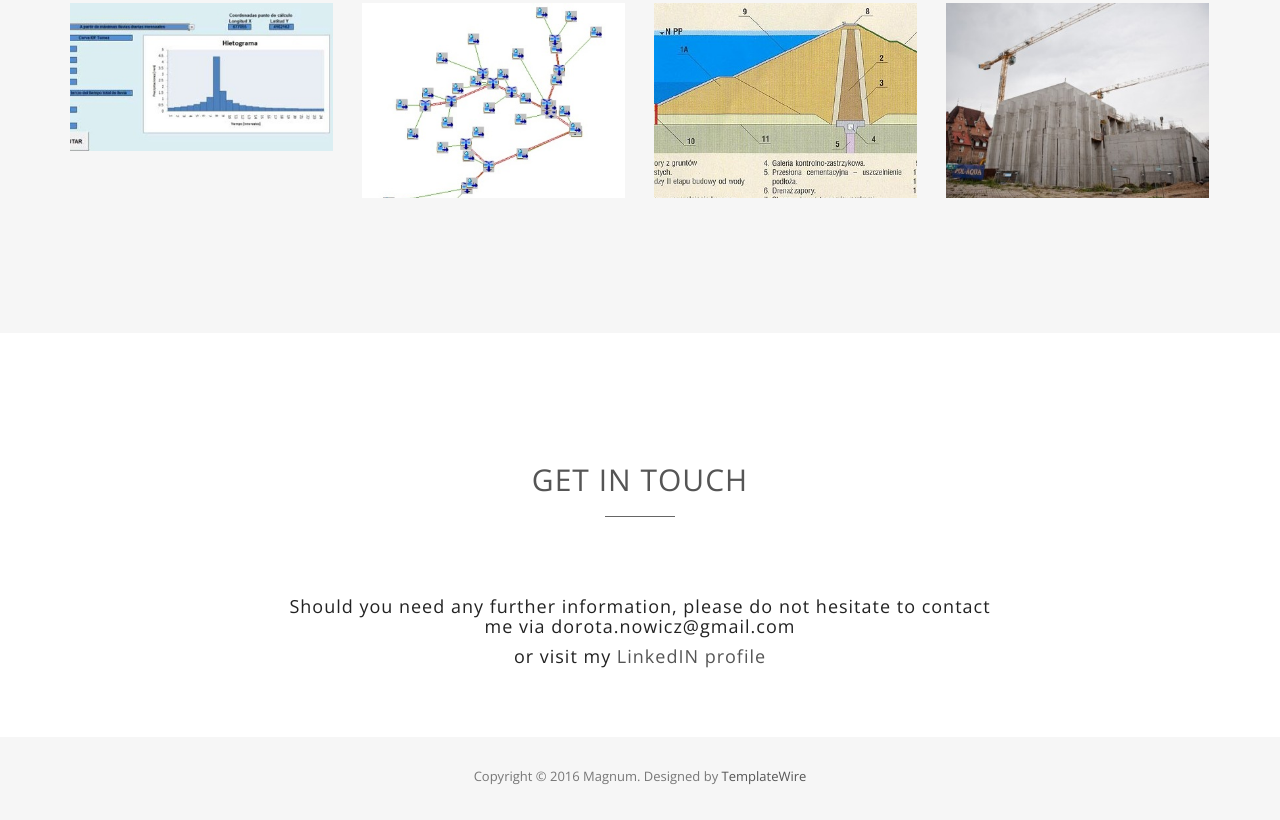
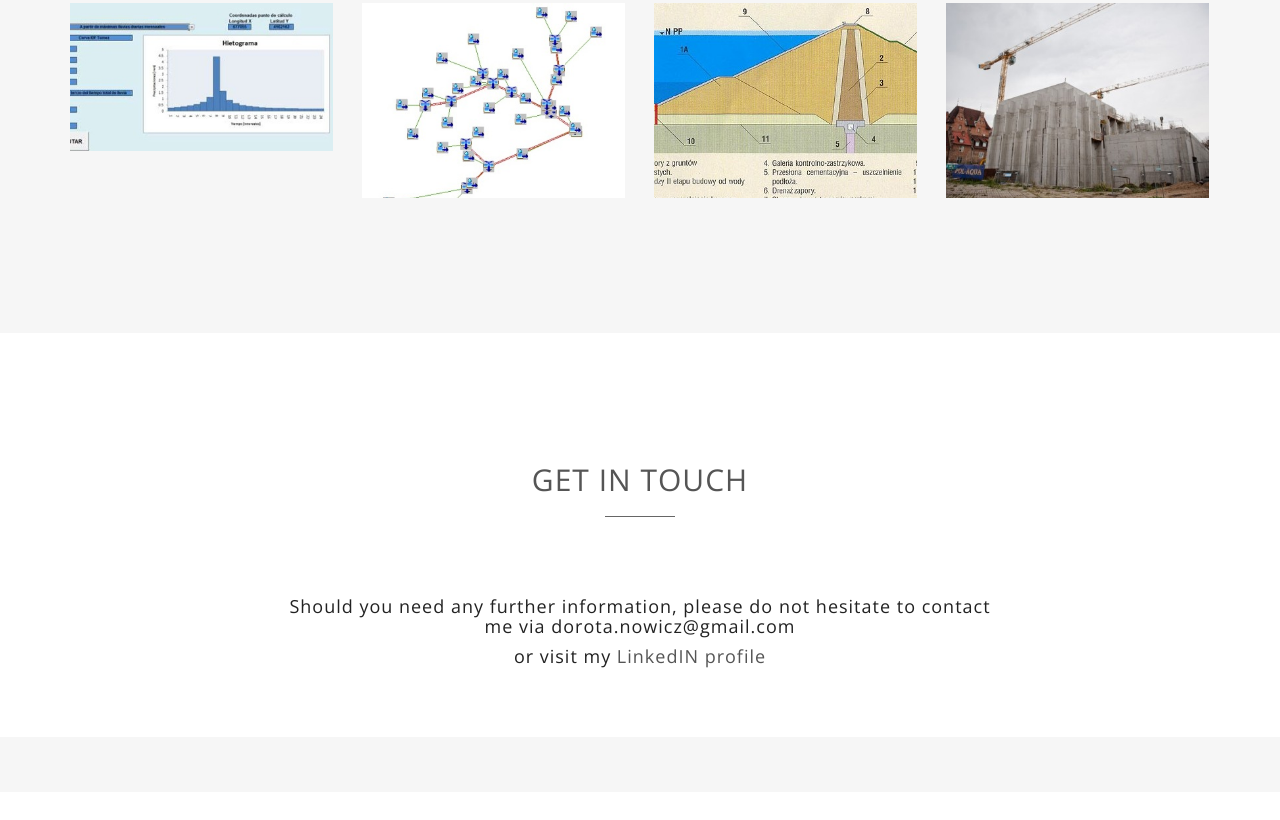
Before and after one commit to nowiczka/nowiczka.github.io, a plain HTML site: page index.html in a window 1280 px wide. Shown: the part 2104-2924 px from the top of the page. After the commit the page ends 2896 px from the top, so only its background shows below. Drawn offline with nearby package versions, Linux system fonts and the light colour scheme.

Commit message:
Update index.html

```diff
--- a/index.html
+++ b/index.html
@@ -219,9 +219,6 @@
 </div>
 <div id="footer">
   <div class="container text-center">
-    <div class="fnav">
-      <p>Copyright &copy; 2016 Magnum. Designed by <a href="http://www.templatewire.com" rel="nofollow">TemplateWire</a></p>
-    </div>
   </div>
 </div>
 <script type="text/javascript" src="js/jquery.1.11.1.js"></script>
```
